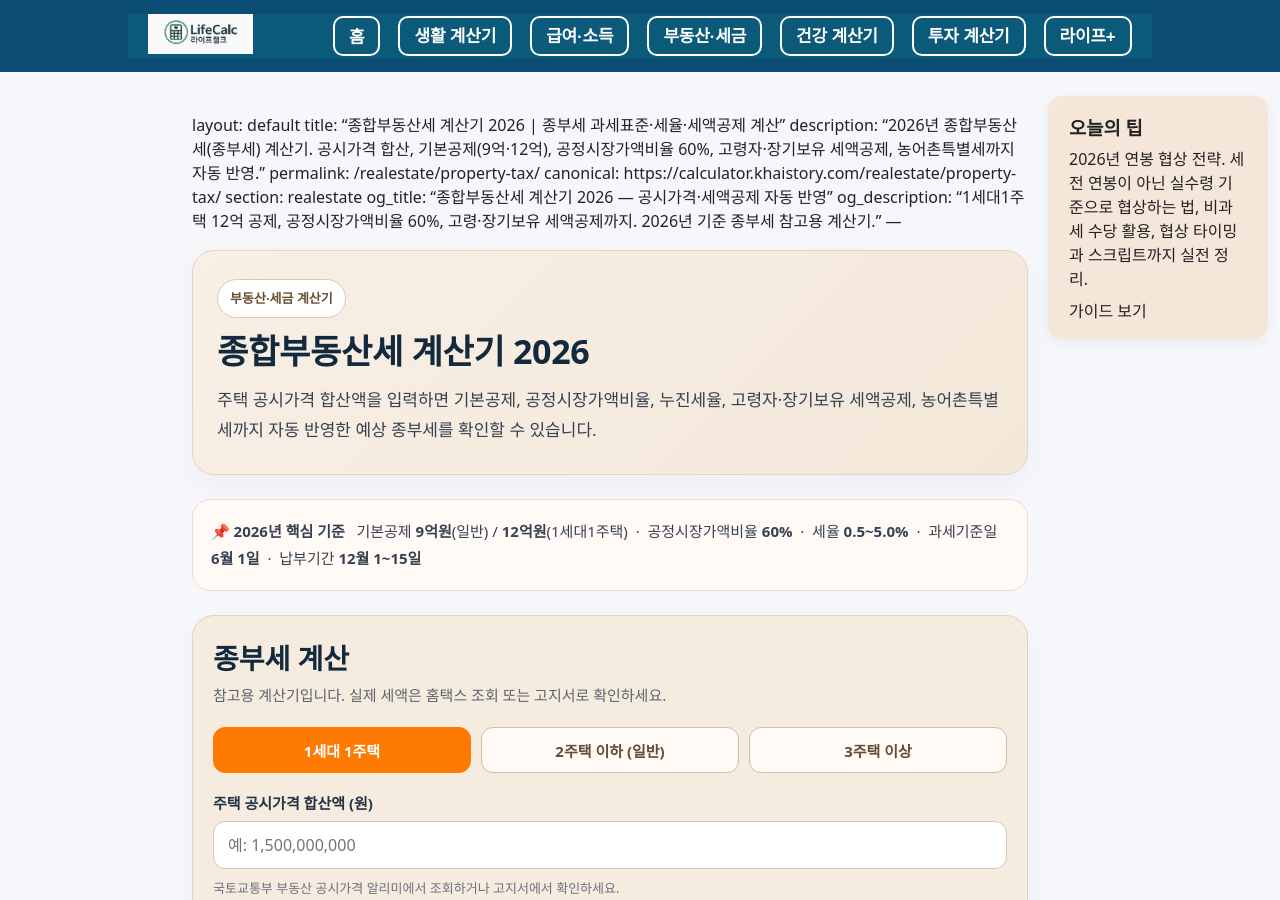
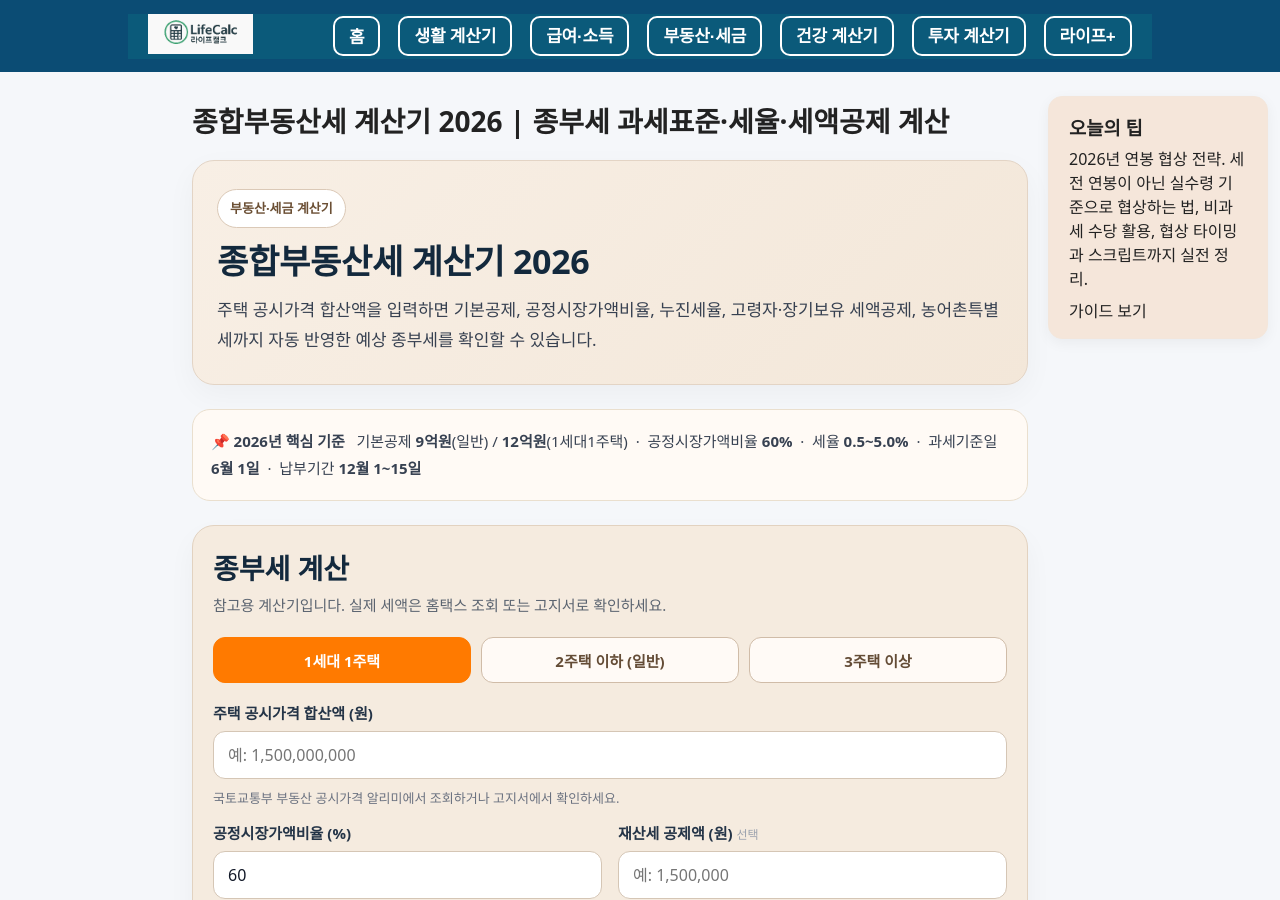
Before and after one commit to khai-lang/LifeCalc, a Jekyll site: the page built from realestate/property-tax/index.md, in a window 1280 px wide and 900 px high. Built offline with Jekyll 4.4.1, drawn with Linux system fonts in a browser that asks for light colours; our own code applies the rules of GitHub Pages for plain Markdown files; some of the changed lines change nothing that is shown; some of the changed text lies outside the part shown.

Commit message:
Update index.md

```diff
--- a/realestate/property-tax/index.md
+++ b/realestate/property-tax/index.md
@@ -1,3 +1,4 @@
+---
 layout: default
 title: "종합부동산세 계산기 2026 | 종부세 과세표준·세율·세액공제 계산"
 description: "2026년 종합부동산세(종부세) 계산기. 공시가격 합산, 기본공제(9억·12억), 공정시장가액비율 60%, 고령자·장기보유 세액공제, 농어촌특별세까지 자동 반영."
@@ -565,9 +566,3 @@ window.fmtPt=fmtPt;
 
 })();
 </script>
-HTMLEOF
-
-echo "✅ 완료 ($(wc -l < /home/claude/property-tax-2026.html)줄)"
-출력
-
-✅ 완료 (568줄)
```
